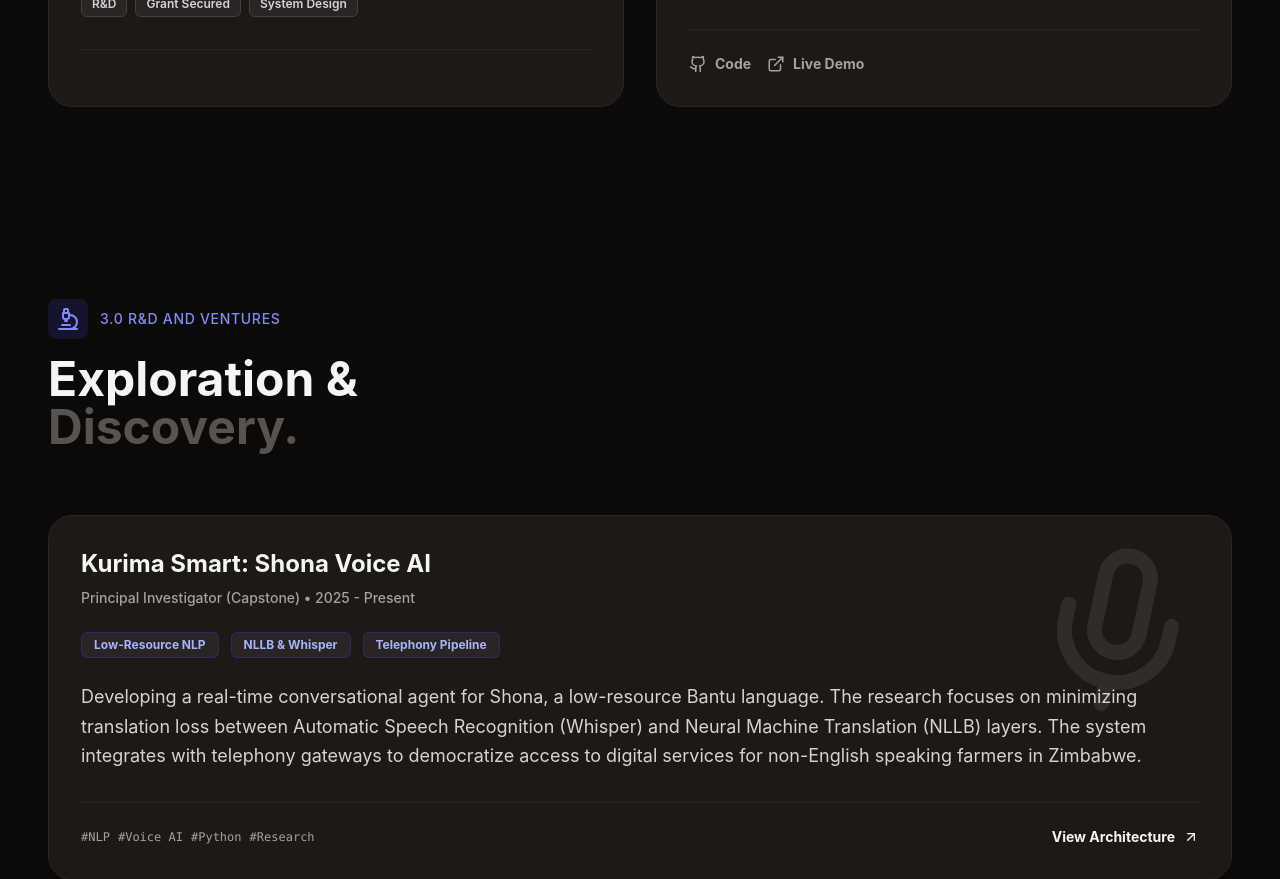
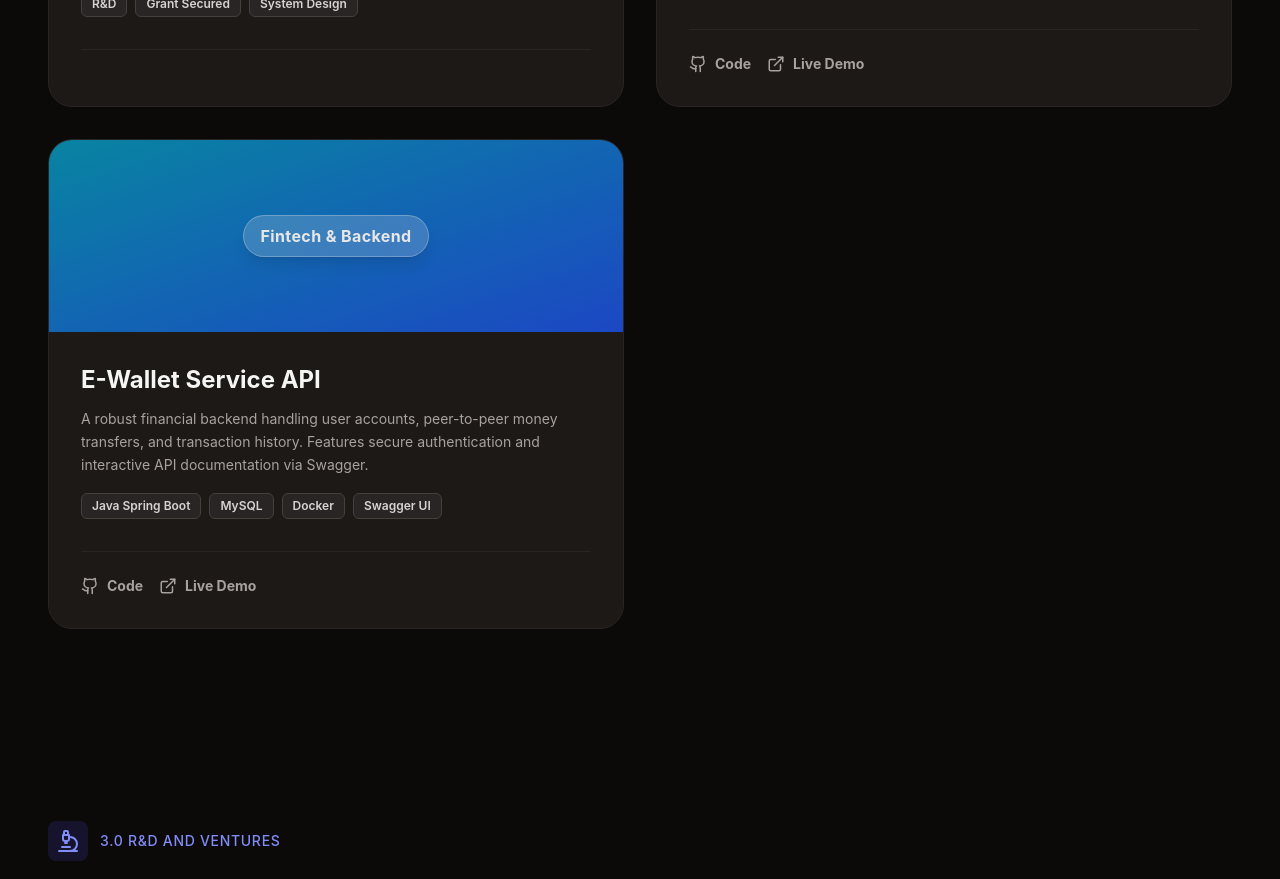
Before and after one commit to zviko163/FUTURE_FS_01, a React (Vite) app in the folder shammah-portfolio/: page / in a window 1280 px wide. Shown: the part 3120-3999 px from the top of the page. Built offline with nearby package versions, Linux system fonts and the light colour scheme.

Commit message:
added a project

```diff
--- a/shammah-portfolio/src/components/Projects.tsx
+++ b/shammah-portfolio/src/components/Projects.tsx
@@ -46,7 +46,16 @@ const projects = [
     links: { demo: "#", code: "https://github.com/zviko163/zaoga-micc-youth-website" },
     private: false,
     color: "from-amber-500 to-orange-600"
-  }
+  },
+  {
+    title: "E-Wallet Service API",
+    category: "Fintech & Backend",
+    desc: "A robust financial backend handling user accounts, peer-to-peer money transfers, and transaction history. Features secure authentication and interactive API documentation via Swagger.",
+    tags: ["Java Spring Boot", "MySQL", "Docker", "Swagger UI"],
+    links: { demo: "http://194.147.58.241:8082/swagger-ui/index.html", code: "https://github.com/zviko163/FUTURE_FS_01" },
+    private: false,
+    color: "from-cyan-600 to-blue-700"
+  },
 ];
 
 const Projects = () => {
```
